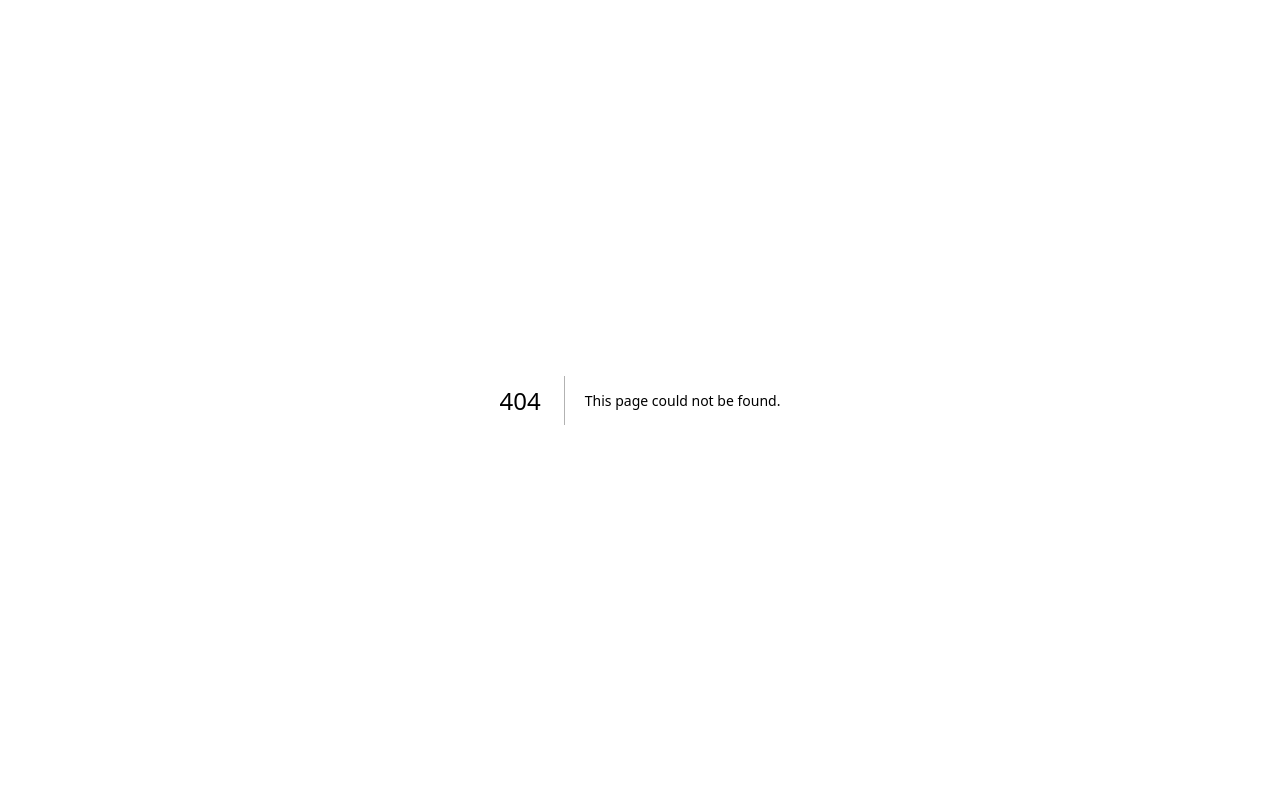
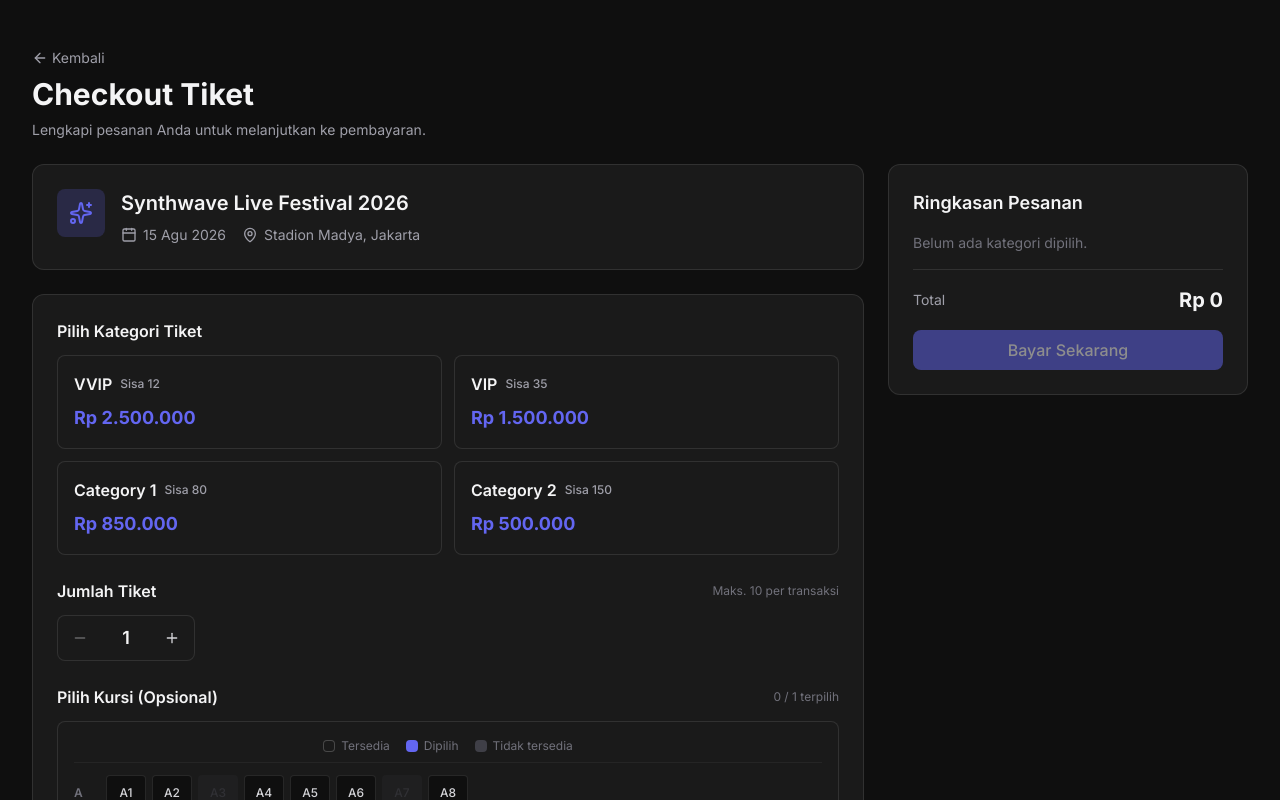
Before and after one commit to azzzfath/tiktaktuk, a Next.js app: page /checkout in a window 1280 px wide. Before the commit this address had no page. Shown: the top 800 px of the page. Built offline with nearby package versions, Linux system fonts and the light colour scheme.

Commit message:
feat: add checkout page wiring all selectors and summary

```diff
--- /dev/null
+++ b/src/app/checkout/page.tsx
@@ -0,0 +1,121 @@
+"use client";
+
+import { useEffect, useState } from "react";
+import Link from "next/link";
+import { ArrowLeft } from "lucide-react";
+import { useToast } from "@/hooks/useToast";
+import { findCategory, mockEvent } from "@/lib/mock-data";
+import { Promotion, TicketCategory } from "@/types";
+import { EventInfoCard } from "@/components/features/order/EventInfoCard";
+import { CategorySelector } from "@/components/features/order/CategorySelector";
+import { QuantityCounter } from "@/components/features/order/QuantityCounter";
+import { SeatPicker } from "@/components/features/order/SeatPicker";
+import { PromoCodeInput } from "@/components/features/order/PromoCodeInput";
+import { OrderSummary } from "@/components/features/order/OrderSummary";
+
+const SERVICE_FEE = 25000;
+const MAX_QUANTITY = 10;
+
+export default function CheckoutPage() {
+  const { toast } = useToast();
+  const [categoryId, setCategoryId] = useState<string | null>(null);
+  const [quantity, setQuantity] = useState(1);
+  const [seatIds, setSeatIds] = useState<string[]>([]);
+  const [promo, setPromo] = useState<Promotion | null>(null);
+
+  const category: TicketCategory | null = categoryId ? findCategory(categoryId) ?? null : null;
+
+  useEffect(() => {
+    setSeatIds([]);
+  }, [categoryId]);
+
+  useEffect(() => {
+    setSeatIds((prev) => prev.slice(0, quantity));
+  }, [quantity]);
+
+  const toggleSeat = (id: string) => {
+    setSeatIds((prev) => {
+      if (prev.includes(id)) return prev.filter((s) => s !== id);
+      if (prev.length >= quantity) return prev;
+      return [...prev, id];
+    });
+  };
+
+  const reset = () => {
+    setCategoryId(null);
+    setQuantity(1);
+    setSeatIds([]);
+    setPromo(null);
+  };
+
+  const handleSubmit = () => {
+    if (!category) {
+      toast("Pilih kategori tiket terlebih dahulu.", "error");
+      return;
+    }
+    console.log("[checkout] submit", {
+      eventId: mockEvent.id,
+      categoryId,
+      quantity,
+      seatIds,
+      promoCode: promo?.code,
+    });
+    toast(`Pembayaran untuk ${quantity} tiket ${category.name} berhasil diproses.`, "success");
+    reset();
+  };
+
+  const submitDisabled = !category || quantity <= 0;
+
+  return (
+    <main className="min-h-screen bg-[#0F0F0F] text-[#F4F4F5]">
+      <div className="max-w-7xl mx-auto px-4 sm:px-6 lg:px-8 py-12">
+        <div className="flex flex-col gap-6">
+          <div className="flex flex-col gap-2">
+            <Link
+              href="/"
+              className="inline-flex items-center gap-1 text-sm text-zinc-400 hover:text-[#6366F1] transition-colors w-fit"
+            >
+              <ArrowLeft className="h-4 w-4" /> Kembali
+            </Link>
+            <h1 className="text-3xl font-bold">Checkout Tiket</h1>
+            <p className="text-sm text-zinc-400">
+              Lengkapi pesanan Anda untuk melanjutkan ke pembayaran.
+            </p>
+          </div>
+
+          <div className="grid gap-6 lg:grid-cols-[1fr_360px]">
+            <div className="flex flex-col gap-6">
+              <EventInfoCard event={mockEvent} />
+
+              <div className="bg-[#1A1A1A] rounded-xl border border-white/10 p-6 flex flex-col gap-6">
+                <CategorySelector
+                  categories={mockEvent.categories}
+                  selectedId={categoryId}
+                  onSelect={setCategoryId}
+                />
+                <QuantityCounter value={quantity} max={MAX_QUANTITY} onChange={setQuantity} />
+                <SeatPicker
+                  seats={mockEvent.seats}
+                  selectedIds={seatIds}
+                  maxSelectable={quantity}
+                  filterCategoryId={categoryId}
+                  onToggle={toggleSeat}
+                />
+                <PromoCodeInput applied={promo} onApply={setPromo} />
+              </div>
+            </div>
+
+            <OrderSummary
+              category={category}
+              quantity={quantity}
+              serviceFee={SERVICE_FEE}
+              promo={promo}
+              disabled={submitDisabled}
+              onSubmit={handleSubmit}
+            />
+          </div>
+        </div>
+      </div>
+    </main>
+  );
+}
```
